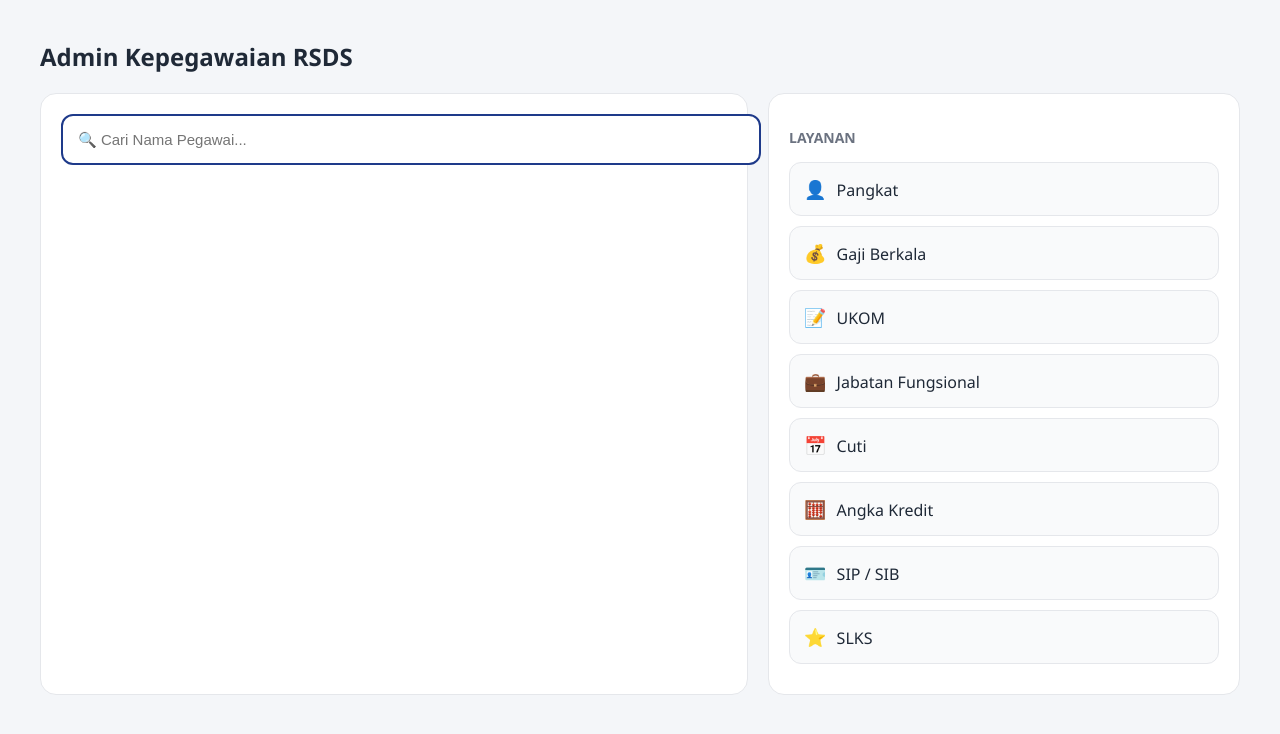
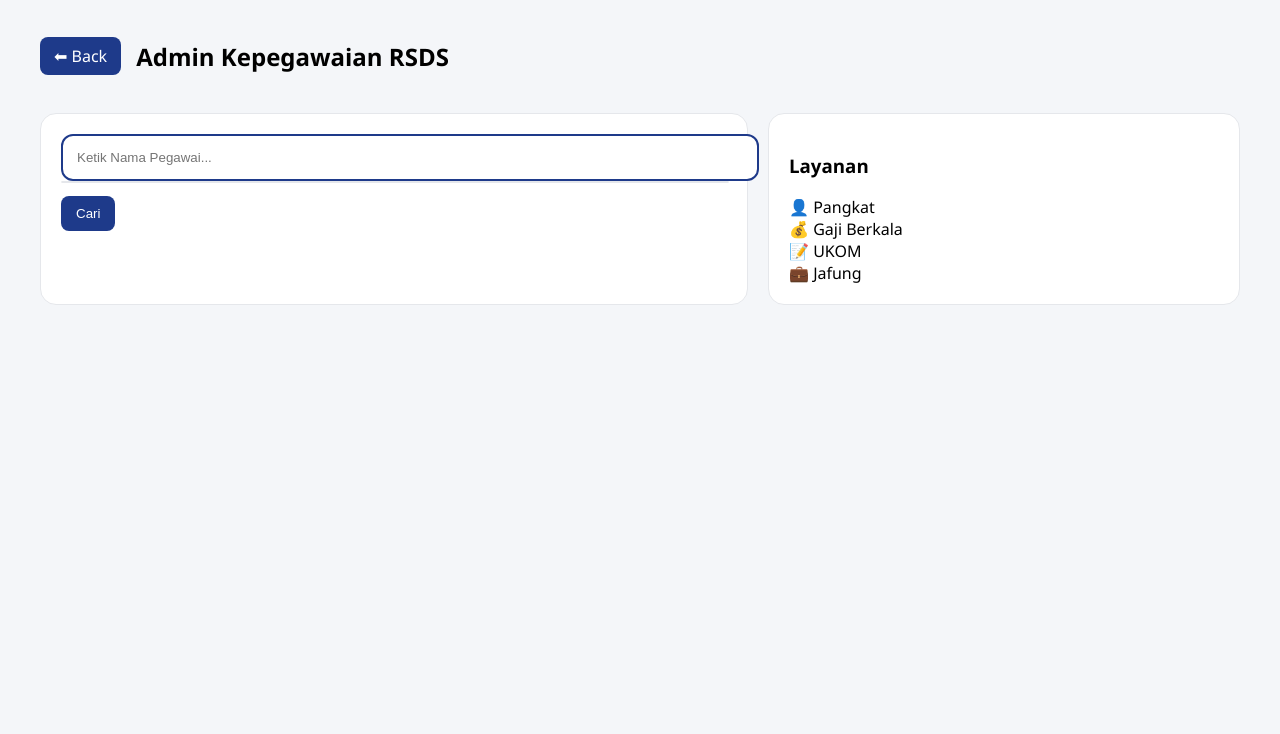
Before and after one commit to rikoantahsaputra-crypto/Admin-Arsip-Kepegawaian, a plain HTML site: page index.html in a window 1280 px wide. Drawn offline with Linux system fonts and the light colour scheme.

Commit message:
Update index.html

```diff
--- a/index.html
+++ b/index.html
@@ -6,168 +6,119 @@
 <title>Admin Kepegawaian RSDS</title>
 
 <style>
-body{
-margin:0;
-font-family:Segoe UI;
-background:#f4f6f9;
-color:#1f2937;
+body{margin:0;font-family:Segoe UI;background:#f4f6f9;}
+.wrapper{max-width:1200px;margin:auto;padding:20px;}
+
+.topbar{
+display:flex;
+align-items:center;
+margin-bottom:20px;
 }
 
-.wrapper{
-max-width:1200px;
-margin:auto;
-padding:20px;
+.back-btn{
+background:#1e3a8a;
+color:#fff;
+padding:8px 14px;
+border-radius:8px;
+cursor:pointer;
+margin-right:15px;
 }
 
 .layout{
 display:grid;
-grid-template-columns: 1.5fr 1fr;
+grid-template-columns:1.5fr 1fr;
 gap:20px;
 }
 
-/* LEFT SIDE */
-.left-panel{
+.left-panel,.right-panel{
 background:#fff;
 padding:20px;
 border-radius:16px;
 border:1px solid #e5e7eb;
 }
 
-.search-box{
-margin-bottom:20px;
+.search-area{position:relative;margin-bottom:15px;}
+
+.search-area input{
+width:100%;
+padding:14px;
+border-radius:12px;
+border:2px solid #1e3a8a;
 }
 
-.search-box input{
+.suggestions{
+position:absolute;
+background:#fff;
 width:100%;
-padding:15px;
-border-radius:12px;
-border:2px solid #1e3a8a;
-font-size:15px;
-outline:none;
+border:1px solid #e5e7eb;
+border-radius:10px;
+max-height:150px;
+overflow-y:auto;
+z-index:10;
 }
 
-.search-box input:focus{
-box-shadow:0 0 0 4px rgba(37,99,235,.2);
+.suggestions div{
+padding:8px 12px;
+cursor:pointer;
+}
+
+.suggestions div:hover{
+background:#f3f4f6;
+}
+
+button{
+padding:10px 15px;
+border:none;
+background:#1e3a8a;
+color:#fff;
+border-radius:8px;
+cursor:pointer;
+margin-bottom:15px;
 }
 
 .card{
-background:#fff;
+border:1px solid #e5e7eb;
+padding:10px;
 border-radius:12px;
-padding:12px;
 margin-bottom:10px;
-border:1px solid #e5e7eb;
 font-size:13px;
 }
 
-.folder-link{
-display:inline-block;
-margin-top:6px;
-color:#2563eb;
-text-decoration:none;
-font-weight:600;
-}
-
-/* RIGHT SIDE */
-.right-panel{
-background:#fff;
-padding:20px;
-border-radius:16px;
-border:1px solid #e5e7eb;
-height:fit-content;
-}
-
-.right-panel h3{
-margin-bottom:15px;
-font-size:14px;
-color:#6b7280;
-text-transform:uppercase;
-}
-
-.menu{
-background:#f9fafb;
-border-radius:12px;
-padding:14px;
-margin-bottom:10px;
-cursor:pointer;
-border:1px solid #e5e7eb;
-transition:.15s;
-}
-
-.menu:hover{
-background:#1e3a8a;
-color:#fff;
-}
-
-.menu span{
-font-size:18px;
-margin-right:6px;
-}
-
-/* MOBILE */
 @media(max-width:900px){
-.layout{
-grid-template-columns:1fr;
-}
+.layout{grid-template-columns:1fr;}
 }
 </style>
 </head>
-
 <body>
 
 <div class="wrapper">
 
-<h2 style="margin-bottom:20px;">Admin Kepegawaian RSDS</h2>
+<div class="topbar">
+<div class="back-btn" onclick="goBack()">⬅ Back</div>
+<h2>Admin Kepegawaian RSDS</h2>
+</div>
 
 <div class="layout">
 
-<!-- LEFT -->
 <div class="left-panel">
 
-<div class="search-box">
-<input id="search" placeholder="🔍 Cari Nama Pegawai..." oninput="searchData()">
+<div class="search-area">
+<input id="searchInput" placeholder="Ketik Nama Pegawai..." oninput="getSuggestions()">
+<div id="suggestions" class="suggestions"></div>
 </div>
+
+<button onclick="searchArsip()">Cari</button>
 
 <div id="result"></div>
 
 </div>
 
-<!-- RIGHT -->
 <div class="right-panel">
-
 <h3>Layanan</h3>
-
-<div class="menu" onclick="openUrl('https://rikoantah.github.io/pangkat-rsds-aktive/')">
-<span>👤</span> Pangkat
-</div>
-
-<div class="menu" onclick="openUrl('https://rikoantah.github.io/Gaji-Berkala-RSDS-Soedarso/')">
-<span>💰</span> Gaji Berkala
-</div>
-
-<div class="menu" onclick="openUrl('https://rikoantah.github.io/Ukom-Rsds/')">
-<span>📝</span> UKOM
-</div>
-
-<div class="menu" onclick="openUrl('https://rikoantah.github.io/Jafung-D/')">
-<span>💼</span> Jabatan Fungsional
-</div>
-
-<div class="menu" onclick="openUrl('https://rikoantahsaputra94-jpg.github.io/Tampilan-Cuti-Umpar/')">
-<span>📅</span> Cuti
-</div>
-
-<div class="menu" onclick="openUrl('https://script.google.com/macros/s/AKfycbwAwouQ9BK6S9GzQeFtkUxKQJY_iunIfS35Jfe0wYD8L7A6-C5InI7IkFW4eSOnEKQz/exec')">
-<span>🧮</span> Angka Kredit
-</div>
-
-<div class="menu" onclick="openUrl('https://rikoantah.github.io/sip-sib/')">
-<span>🪪</span> SIP / SIB
-</div>
-
-<div class="menu" onclick="openUrl('https://rikoantah.github.io/slks-d/')">
-<span>⭐</span> SLKS
-</div>
-
+<div onclick="openUrl('https://rikoantah.github.io/pangkat-rsds-aktive/')">👤 Pangkat</div>
+<div onclick="openUrl('https://rikoantah.github.io/Gaji-Berkala-RSDS-Soedarso/')">💰 Gaji Berkala</div>
+<div onclick="openUrl('https://rikoantah.github.io/Ukom-Rsds/')">📝 UKOM</div>
+<div onclick="openUrl('https://rikoantah.github.io/Jafung-D/')">💼 Jafung</div>
 </div>
 
 </div>
@@ -175,52 +126,70 @@
 
 <script>
 
-const GAS_URL="https://script.google.com/macros/s/AKfycbyZMZ0c7BYjmNw7iKhddAJx4Ncx4AMG0uErdPfm8bLhnw_Mw2TVyBMjLxP5K9K846Bw/exec";
-let timer=null;
+const GAS_URL="https://script.google.com/macros/s/AKfycbxyZIrqJrpcNoRreofctwrVVc_TVd8oJ1SadZZt7pqwGpxoA24pOfGrUw9vtuJXquD-/exec";
 
-function searchData(){
-clearTimeout(timer);
+let selectedName="";
 
-timer=setTimeout(()=>{
-const keyword=document.getElementById("search").value.trim();
+function goBack(){
+window.location.href="ISI_URL_BACK_DISINI";
+}
 
+function getSuggestions(){
+const keyword=document.getElementById("searchInput").value.trim();
 if(keyword.length<2){
-document.getElementById("result").innerHTML="";
+document.getElementById("suggestions").innerHTML="";
 return;
 }
 
 fetch(GAS_URL,{
 method:"POST",
-body:JSON.stringify({nama:keyword})
+body:JSON.stringify({mode:"suggest",keyword})
 })
 .then(r=>r.json())
 .then(r=>{
-if(!r.status){
-document.getElementById("result").innerHTML="";
-return;
+if(!r.status) return;
+
+let html="";
+r.data.forEach(name=>{
+html+=`<div onclick="selectName('${name}')">${name}</div>`;
+});
+document.getElementById("suggestions").innerHTML=html;
+});
 }
+
+function selectName(name){
+selectedName=name;
+document.getElementById("searchInput").value=name;
+document.getElementById("suggestions").innerHTML="";
+}
+
+function searchArsip(){
+if(!selectedName) return;
+
+fetch(GAS_URL,{
+method:"POST",
+body:JSON.stringify({mode:"search",nama:selectedName})
+})
+.then(r=>r.json())
+.then(r=>{
+if(!r.status) return;
 render(r.data);
 });
-},400);
 }
 
 function render(data){
 let html="";
-if(!data.length){
-html="<div style='text-align:center;color:#9ca3af'>Tidak ada data</div>";
-}else{
 data.forEach(x=>{
 html+=`<div class="card"><b>${x.sheet}</b><br>`;
 Object.entries(x.detail).forEach(([k,v])=>{
 if(String(v).startsWith("http")){
-html+=`<a href="${v}" target="_blank" class="folder-link">📂 Buka Folder</a>`;
+html+=`<div><a href="${v}" target="_blank">📂 Buka Folder</a></div>`;
 }else{
 html+=`<div>${k}: ${v}</div>`;
 }
 });
 html+="</div>";
 });
-}
 document.getElementById("result").innerHTML=html;
 }
 
```
